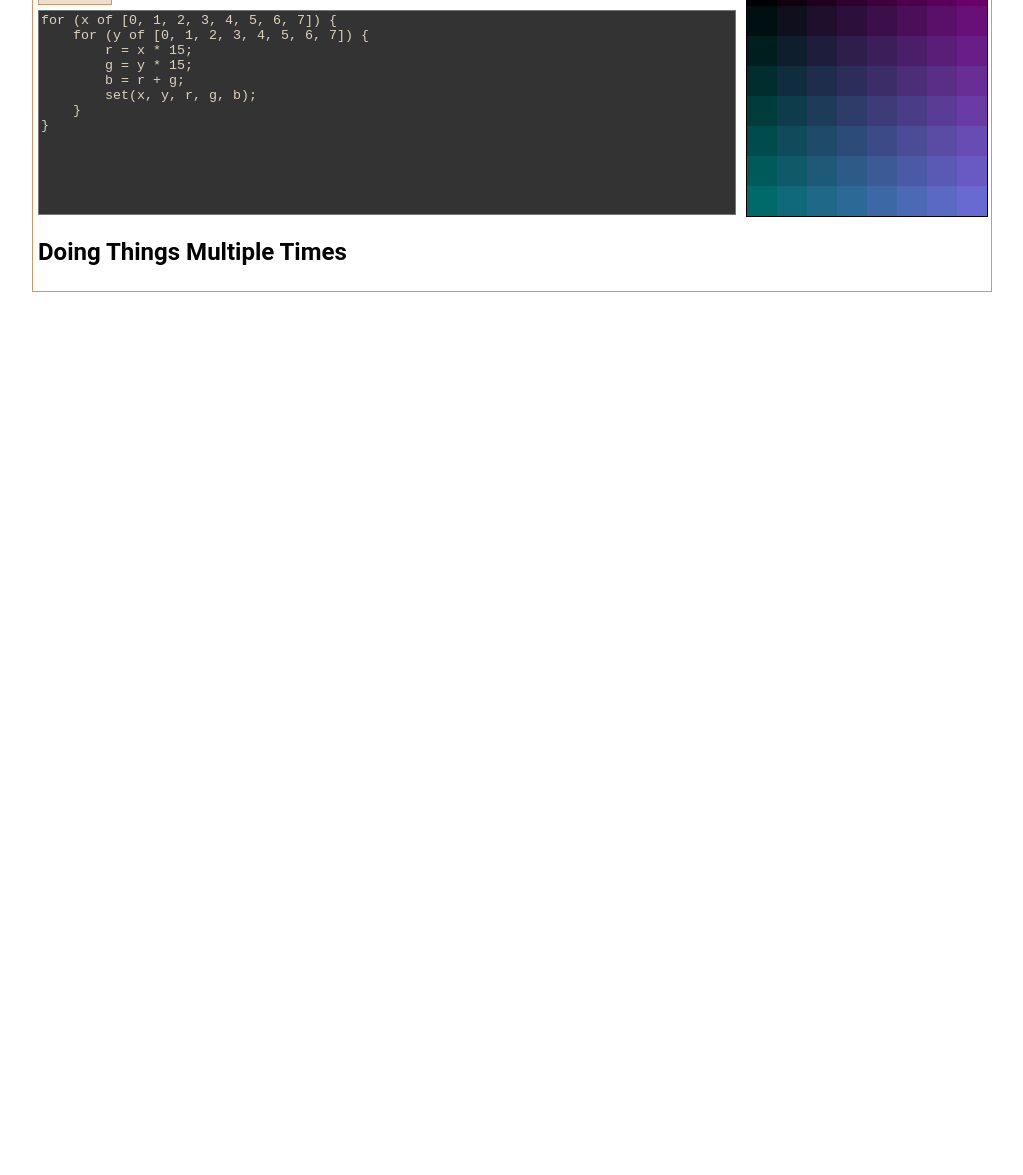
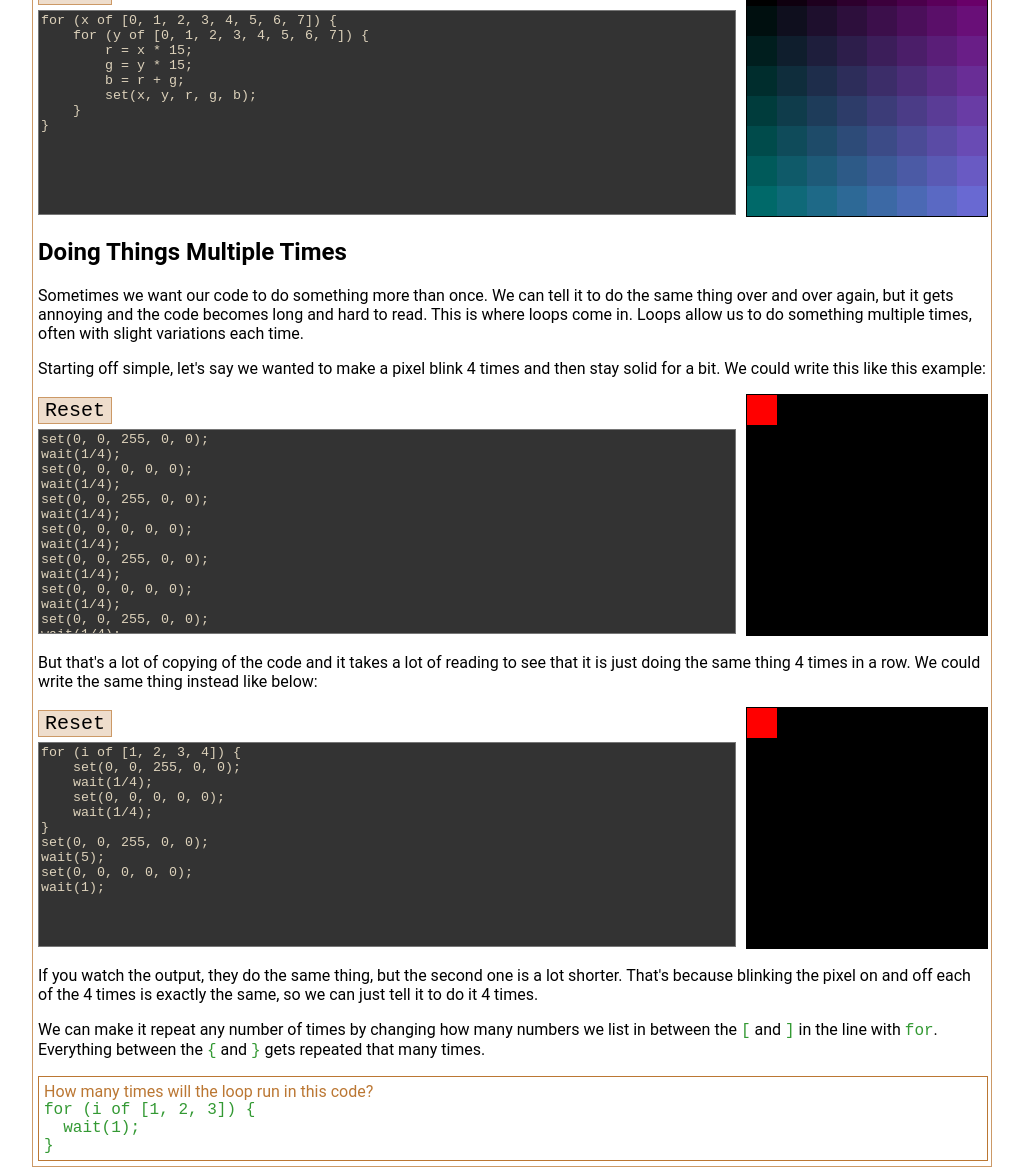
Before and after one commit to pixelquilt/pixelquilt.github.io, a plain HTML site: page tutorial/4.html in a window 1280 px wide. Shown: the part 910-2085 px from the top of the page, without its empty margins (128-1151 px from the left). Before the commit the page ends 1210 px from the top, so only its background shows below. Drawn offline with Linux system fonts and the light colour scheme.

Commit message:
Add first section to tutorial 4

```diff
--- a/tutorial/4.html
+++ b/tutorial/4.html
@@ -38,6 +38,61 @@ for (x of [0, 1, 2, 3, 4, 5, 6, 7]) {
 }
 </editor>
 <h2>Doing Things Multiple Times</h2>
-<p></p>
+<p>Sometimes we want our code to do something more than once. We can tell it to
+do the same thing over and over again, but it gets annoying and the code
+becomes long and hard to read. This is where loops come in. Loops allow us to
+do something multiple times, often with slight variations each time.</p>
+<p>Starting off simple, let's say we wanted to make a pixel blink 4 times and
+then stay solid for a bit. We could write this like this example:</p>
+<editor>
+set(0, 0, 255, 0, 0);
+wait(1/4);
+set(0, 0, 0, 0, 0);
+wait(1/4);
+set(0, 0, 255, 0, 0);
+wait(1/4);
+set(0, 0, 0, 0, 0);
+wait(1/4);
+set(0, 0, 255, 0, 0);
+wait(1/4);
+set(0, 0, 0, 0, 0);
+wait(1/4);
+set(0, 0, 255, 0, 0);
+wait(1/4);
+set(0, 0, 0, 0, 0);
+wait(1/4);
+set(0, 0, 255, 0, 0);
+wait(5);
+set(0, 0, 0, 0, 0);
+wait(1);
+</editor>
+<p>But that's a lot of copying of the code and it takes a lot of reading to see
+that it is just doing the same thing 4 times in a row. We could write the same
+thing instead like below:</p>
+<editor>
+for (i of [1, 2, 3, 4]) {
+    set(0, 0, 255, 0, 0);
+    wait(1/4);
+    set(0, 0, 0, 0, 0);
+    wait(1/4);
+}
+set(0, 0, 255, 0, 0);
+wait(5);
+set(0, 0, 0, 0, 0);
+wait(1);
+</editor>
+<p>If you watch the output, they do the same thing, but the second one is a
+lot shorter. That's because blinking the pixel on and off each of the 4 times
+is exactly the same, so we can just tell it to do it 4 times.</p>
+<p>We can make it repeat any number of times by changing how many numbers we
+list in between the <code>[</code> and <code>]</code> in the line with
+<code>for</code>. Everything between the <code>{</code> and <code>}</code> gets
+repeated that many times.</p>
+<question answer="3">How many times will the loop run in this code?<br>
+<code>for (i of [1, 2, 3]) {</code><br>
+<code>&nbsp;&nbsp;wait(1);</code><br>
+<code>}</code></question>
+
 </body>
 <script src="/programmer/embedded.js"></script>
+<script src="questions.js"></script>
--- /dev/null
+++ b/tutorial/questions.js
@@ -0,0 +1,25 @@
+class Question {
+    eAnswer = null;
+    visible = false;
+    constructor(elem) {
+        let answerText = elem.getAttribute("answer");
+        this.eAnswer = document.createElement("answer");
+        this.eAnswer.innerText = "Answer: " + answerText;
+        elem.insertAdjacentElement(this.eAnswer);
+        elem.addEventListener("click", this.toggle.bind(this));
+    }
+
+    toggle() {
+        if (this.visible) {
+            this.eAnswer.style.display = "none";
+            this.visible = false;
+        } else {
+            this.eAnswer.style.display = "block";
+            this.visible = true;
+        }
+    }
+}
+
+document.querySelectorAll("question").forEach(elem => {
+    new Question(elem);
+});
```
